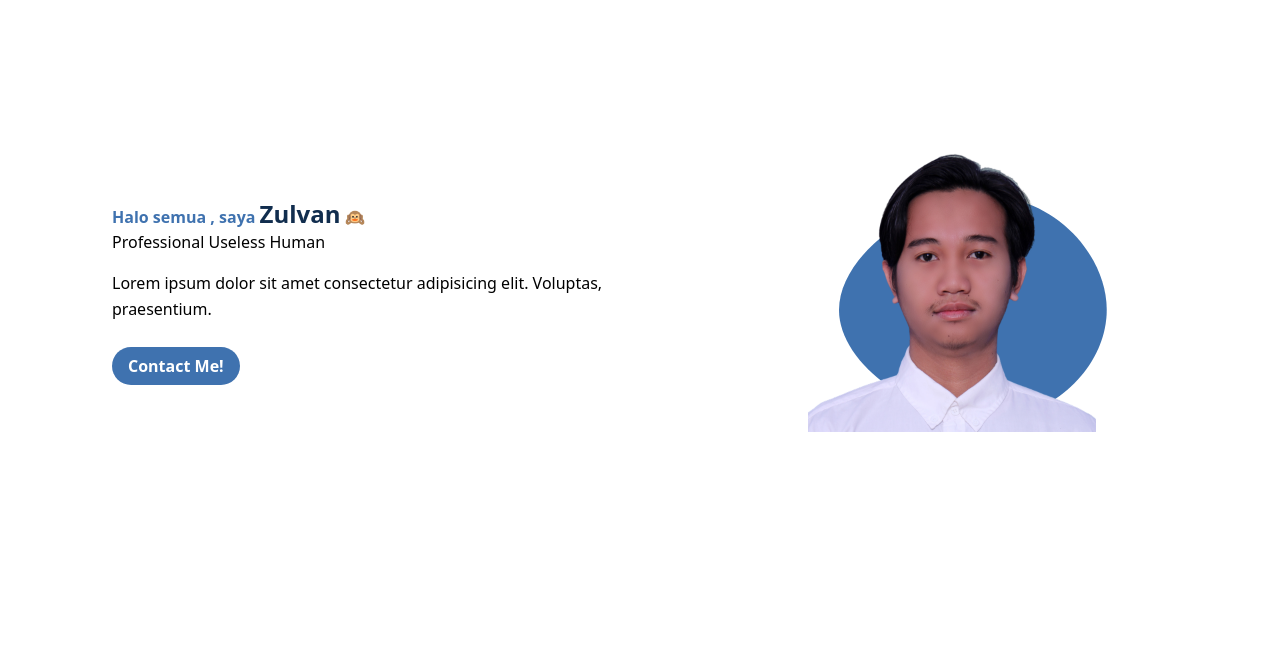
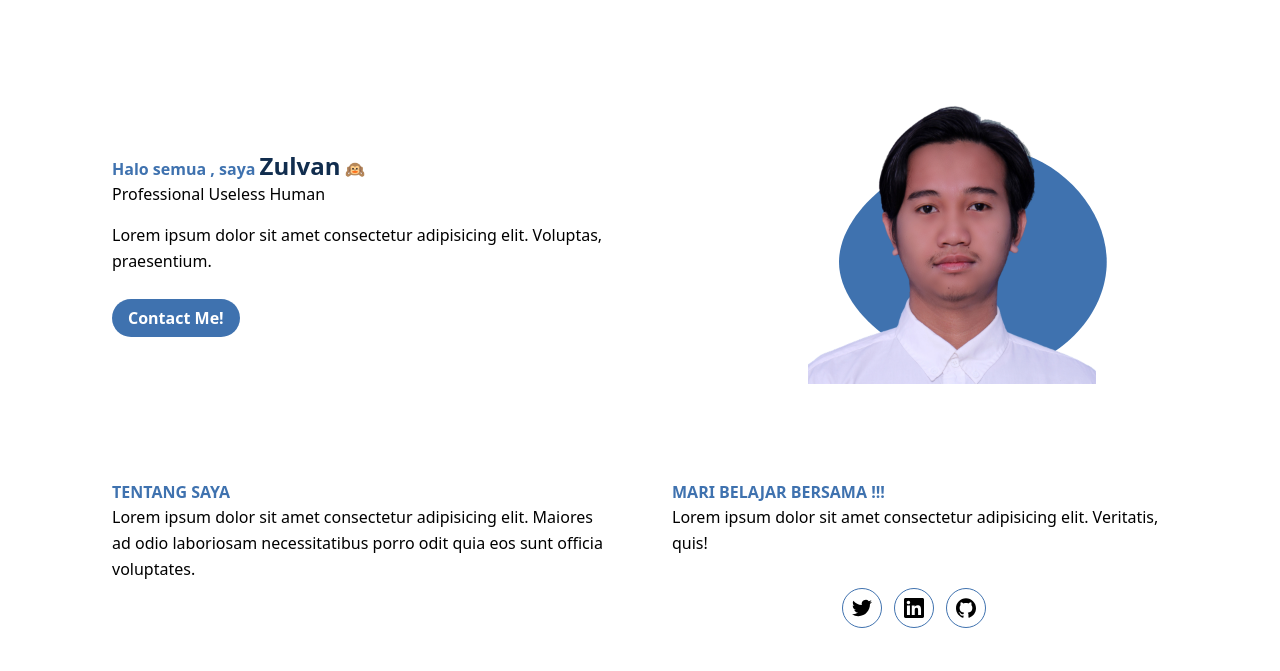
Before and after one commit to zulvan12/belajar-tailwind-portofolio, a website: page index.html in a window 1280 px wide. Drawn offline with Linux system fonts and the light colour scheme.

Commit message:
bagian about

```diff
--- a/index.html
+++ b/index.html
@@ -9,10 +9,10 @@
 </head>
 <body>
 	<!-- Hero section start -->
-	<section id="home" class="pt-36">
+	<section id="home" class="pt-24">
 		<div class="container">
 			<div class="flex flex-wrap">
-				<div class="w-full self-center px-8 md:w-1/2 md:pl-24">
+				<div class="w-full self-center px-8 mb-10 md:w-1/2 md:pl-24 md:mb-0">
 					<h1 class="text-base text-secondary font-semibold"> Halo semua , saya <span class="font-bold text-primary text-2xl">Zulvan</span> &#128585;</h1>
 					<h2 class="pb-4 font-medium">Professional Useless Human</h2>
 					<h2 class="font-medium pb-8 leading-relaxed">Lorem ipsum dolor sit amet consectetur adipisicing elit. Voluptas, praesentium.</h2>
@@ -34,5 +34,36 @@
 		</div>
 	</section>
 	<!-- Hero section end -->
+
+	<!-- About section start -->
+	<section id="about" class="pt-24">
+		<div class="container">
+			<div class="flex flex-wrap">
+				<div class="w-full px-8 mb-10 md:w-1/2 md:pl-24">
+					<h2 class="uppercase text-secondary font-bold">Tentang Saya</h2>
+					<p class="font-medium pb-8 leading-relaxed">Lorem ipsum dolor sit amet consectetur adipisicing elit. Maiores ad odio laboriosam necessitatibus porro odit quia eos sunt officia voluptates.</p>
+				</div>
+				<div class="w-full px-8 mb-10 md:w-1/2 md:pr-24">
+					<h2 class="uppercase text-secondary font-bold">Mari belajar bersama !!!</h2>
+					<p class="font-medium pb-8 leading-relaxed">Lorem ipsum dolor sit amet consectetur adipisicing elit. Veritatis, quis!</p>
+					<div class="flex items-center justify-center">
+						<!-- twitter -->
+						<a href="#" class="w-10 h-10 mr-3 flex justify-center items-center rounded-full border border-secondary hover:border-primary group">
+							<svg width="20" class="group-hover:scale-110" role="img" viewBox="0 0 24 24" xmlns="http://www.w3.org/2000/svg" ><title>Twitter</title><path d="M23.953 4.57a10 10 0 01-2.825.775 4.958 4.958 0 002.163-2.723c-.951.555-2.005.959-3.127 1.184a4.92 4.92 0 00-8.384 4.482C7.69 8.095 4.067 6.13 1.64 3.162a4.822 4.822 0 00-.666 2.475c0 1.71.87 3.213 2.188 4.096a4.904 4.904 0 01-2.228-.616v.06a4.923 4.923 0 003.946 4.827 4.996 4.996 0 01-2.212.085 4.936 4.936 0 004.604 3.417 9.867 9.867 0 01-6.102 2.105c-.39 0-.779-.023-1.17-.067a13.995 13.995 0 007.557 2.209c9.053 0 13.998-7.496 13.998-13.985 0-.21 0-.42-.015-.63A9.935 9.935 0 0024 4.59z"/></svg>
+						</a>
+						<!-- linkedin -->
+						<a href="#" class="w-10 h-10 mr-3 flex justify-center items-center rounded-full border border-secondary hover:border-primary group">
+							<svg width="20" class="group-hover:scale-110" role="img" viewBox="0 0 24 24" xmlns="http://www.w3.org/2000/svg"><title>LinkedIn</title><path d="M20.447 20.452h-3.554v-5.569c0-1.328-.027-3.037-1.852-3.037-1.853 0-2.136 1.445-2.136 2.939v5.667H9.351V9h3.414v1.561h.046c.477-.9 1.637-1.85 3.37-1.85 3.601 0 4.267 2.37 4.267 5.455v6.286zM5.337 7.433c-1.144 0-2.063-.926-2.063-2.065 0-1.138.92-2.063 2.063-2.063 1.14 0 2.064.925 2.064 2.063 0 1.139-.925 2.065-2.064 2.065zm1.782 13.019H3.555V9h3.564v11.452zM22.225 0H1.771C.792 0 0 .774 0 1.729v20.542C0 23.227.792 24 1.771 24h20.451C23.2 24 24 23.227 24 22.271V1.729C24 .774 23.2 0 22.222 0h.003z"/></svg>
+						</a>
+						<!-- github -->
+						<a href="#" class="w-10 h-10 mr-3 flex justify-center items-center rounded-full border border-secondary hover:border-primary group">
+							<svg width="20" class="group-hover:scale-110" role="img" viewBox="0 0 24 24" xmlns="http://www.w3.org/2000/svg"><title>GitHub</title><path d="M12 .297c-6.63 0-12 5.373-12 12 0 5.303 3.438 9.8 8.205 11.385.6.113.82-.258.82-.577 0-.285-.01-1.04-.015-2.04-3.338.724-4.042-1.61-4.042-1.61C4.422 18.07 3.633 17.7 3.633 17.7c-1.087-.744.084-.729.084-.729 1.205.084 1.838 1.236 1.838 1.236 1.07 1.835 2.809 1.305 3.495.998.108-.776.417-1.305.76-1.605-2.665-.3-5.466-1.332-5.466-5.93 0-1.31.465-2.38 1.235-3.22-.135-.303-.54-1.523.105-3.176 0 0 1.005-.322 3.3 1.23.96-.267 1.98-.399 3-.405 1.02.006 2.04.138 3 .405 2.28-1.552 3.285-1.23 3.285-1.23.645 1.653.24 2.873.12 3.176.765.84 1.23 1.91 1.23 3.22 0 4.61-2.805 5.625-5.475 5.92.42.36.81 1.096.81 2.22 0 1.606-.015 2.896-.015 3.286 0 .315.21.69.825.57C20.565 22.092 24 17.592 24 12.297c0-6.627-5.373-12-12-12"/></svg>
+						</a>
+					</div>
+				</div>
+			</div>
+		</div>
+	</section>
+	<!-- About section end -->
 </body>
 </html>
```
Also changed, not shown: dist/output.css.
